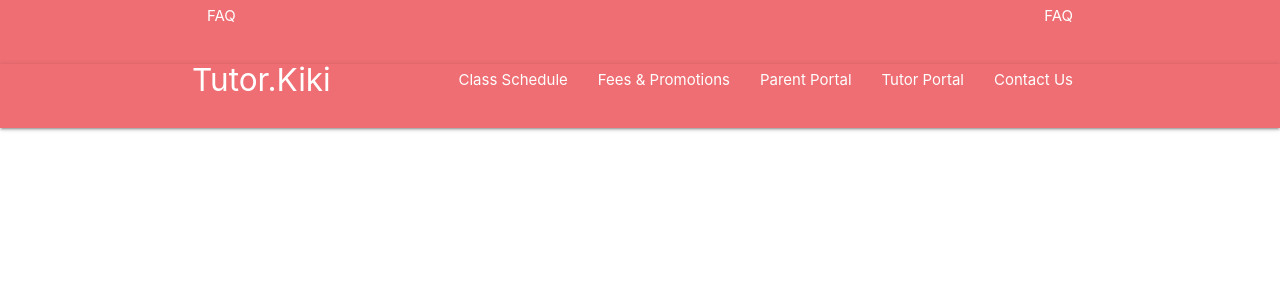
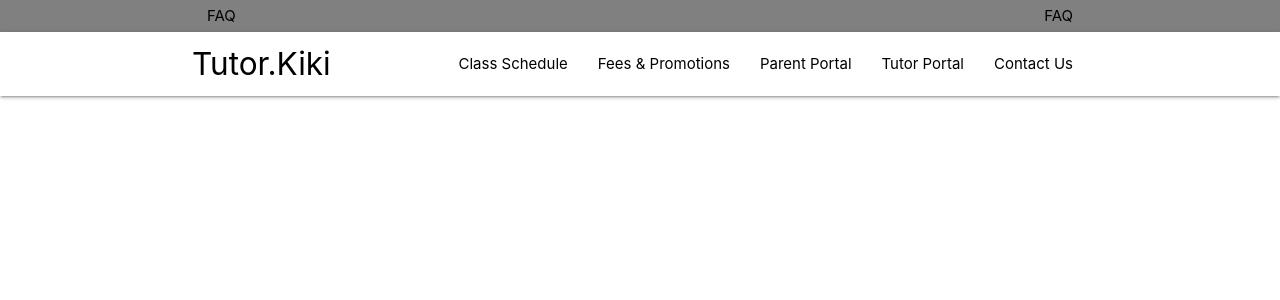
Before and after one commit to nubcaked/tutor-kiki, a React (Create React App) app: page / in a window 1280 px wide. Shown: the top 300 px of the page. Built offline with nearby package versions, Linux system fonts and the light colour scheme.

Commit message:
added scss for Navbar and Topbar

```diff
--- a/src/components/layout/Navbar.js
+++ b/src/components/layout/Navbar.js
@@ -1,6 +1,7 @@
 import React, { Component } from 'react';
 import { NavLink } from 'react-router-dom';
 import M from 'materialize-css';
+import './Navbar.scss';
 
 class Navbar extends Component {
   componentDidMount() {
@@ -13,7 +14,7 @@ class Navbar extends Component {
 
   render() {
     return (
-      <div>
+      <div className="navbar">
         <nav className="nav-wrapper">
           <div className="container">
             <a href="#" className="brand-logo">Tutor.Kiki</a>
--- /dev/null
+++ b/src/components/layout/Navbar.scss
@@ -0,0 +1,8 @@
+.navbar {
+  nav {
+    background-color: white;
+  }
+  a, a[class=brand-logo] {
+    color: black;
+  }
+}
--- a/src/components/layout/Topbar.js
+++ b/src/components/layout/Topbar.js
@@ -6,8 +6,8 @@ import './Topbar.scss';
 class Topbar extends Component {
   render() {
     return (
-      <div>
-        <nav className="top-bar">
+      <div className="topbar">
+        <nav>
           <div className="container">
             <ul id="nav-mobile" className="left">
               <li><NavLink to="/">FAQ</NavLink></li>
--- a/src/components/layout/Topbar.scss
+++ b/src/components/layout/Topbar.scss
@@ -1,4 +1,14 @@
-a {
-  height: 32px;
-  line-height: 32px;
+.topbar {
+  a {
+    height: 32px;
+    line-height: 32px;
+  }
+  nav {
+    height: 32px;
+    line-height: 32px;
+    background-color: grey;
+  }
+  a {
+    color: black;
+  }
 }
```
